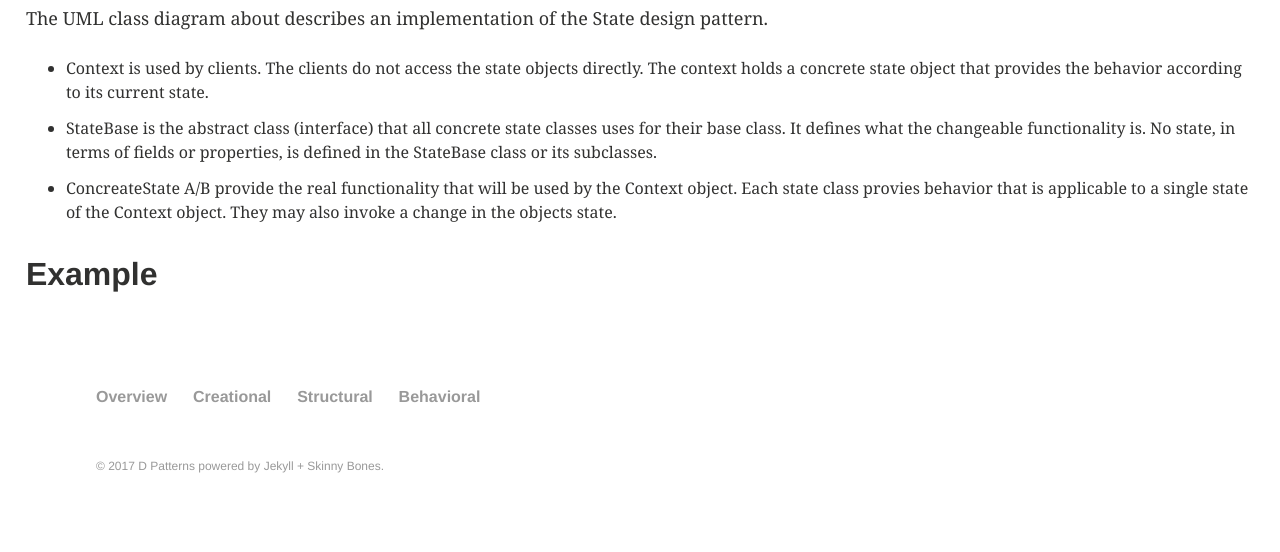
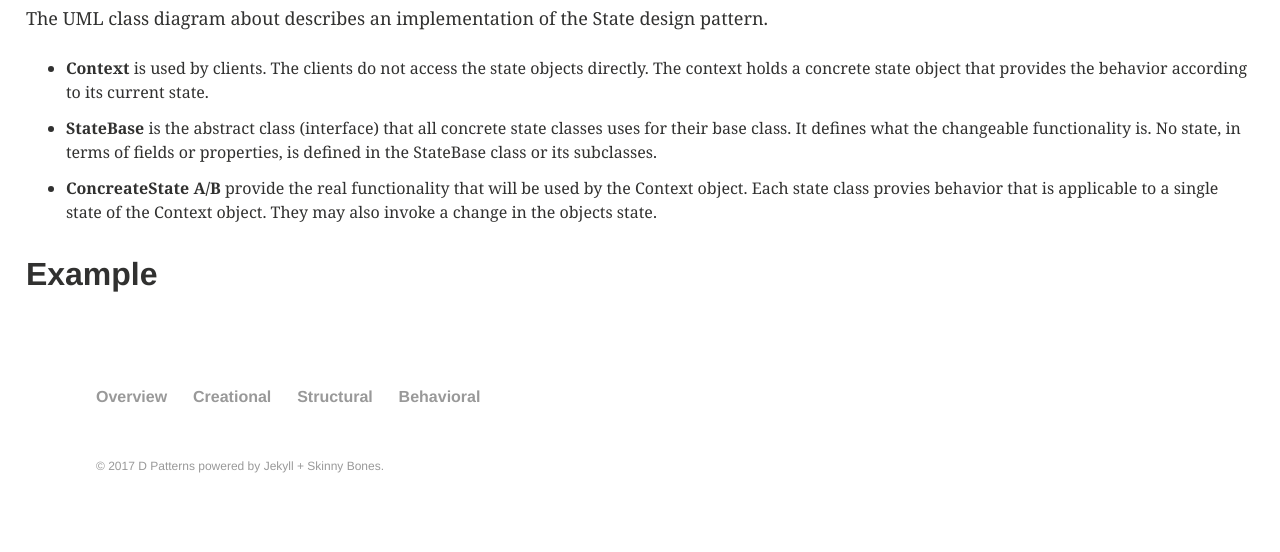
Before and after one commit to 2joephillips/DPatterns, a Jekyll site: the page built from _posts/behavioral/2017-01-05-state.md, in a window 1280 px wide. Shown: the part 863-1415 px from the top of the page. Built offline with Jekyll 4.4.1, drawn with Linux system fonts in a browser that asks for light colours.

```diff
--- a/_posts/behavioral/2017-01-05-state.md
+++ b/_posts/behavioral/2017-01-05-state.md
@@ -26,8 +26,8 @@ portion of an object's behavior is a function of its state, and the object must
 ![State Pattern Structure](https://upload.wikimedia.org/wikipedia/commons/thumb/e/e8/State_Design_Pattern_UML_Class_Diagram.svg/470px-State_Design_Pattern_UML_Class_Diagram.svg.png)
 
 The UML class diagram about describes an implementation of the State design pattern.
-* Context is used by clients. The clients do not access the state objects directly. The context holds a concrete state object that provides the behavior according to its current state.
-* StateBase is the abstract class (interface) that all concrete state classes uses for their base class. It defines what the changeable functionality is. No state, in terms of fields or properties, is defined in the StateBase class or its subclasses.
-* ConcreateState A/B provide the real functionality that will be used by the Context object. Each state class provies behavior that is applicable to a single state of the Context object. They may also invoke a change in the objects state.
+* **Context** is used by clients. The clients do not access the state objects directly. The context holds a concrete state object that provides the behavior according to its current state.
+* **StateBase** is the abstract class (interface) that all concrete state classes uses for their base class. It defines what the changeable functionality is. No state, in terms of fields or properties, is defined in the StateBase class or its subclasses.
+* **ConcreateState A/B** provide the real functionality that will be used by the Context object. Each state class provies behavior that is applicable to a single state of the Context object. They may also invoke a change in the objects state.
 
 ## Example
```
